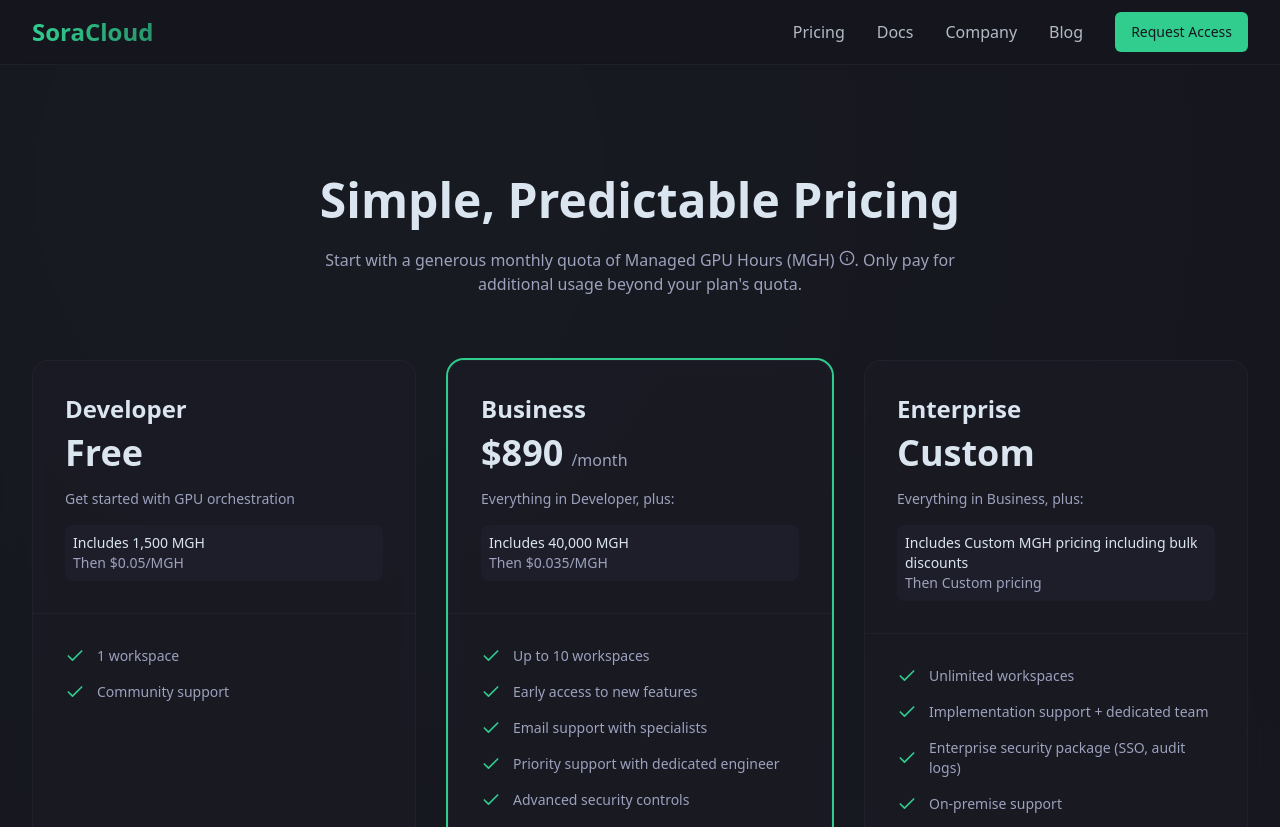
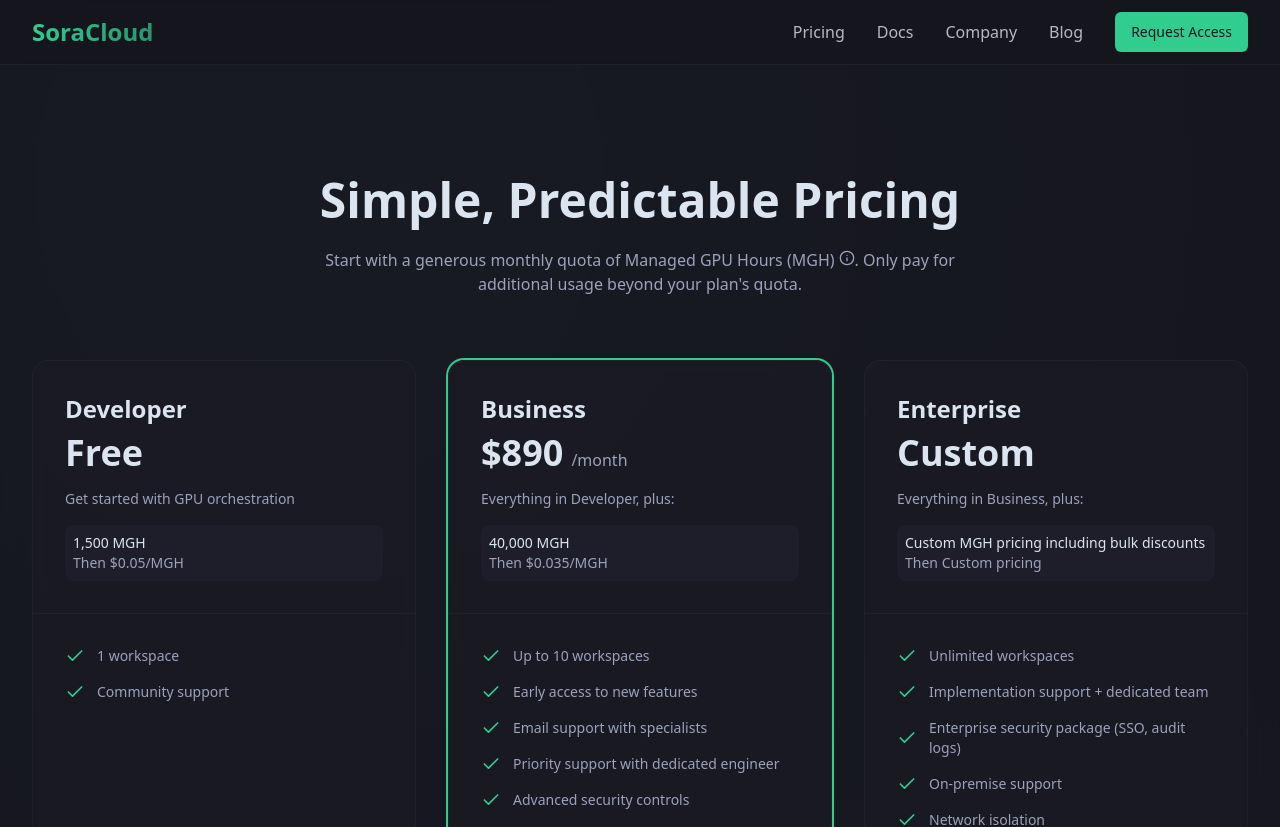
Before and after one commit to skyforclouds/soracloud-landing-page-full, a React (Vite) app: page /pricing in a window 1280 px wide. Shown: the top 827 px of the page. Built offline with nearby package versions, Linux system fonts and the light colour scheme.

Commit message:
Update Enterprise plan description
Update the description of the Enterprise plan on the pricing page and homepage to only include "Custom MGH pricing including bulk discounts".

```diff
--- a/src/components/Pricing.tsx
+++ b/src/components/Pricing.tsx
@@ -185,7 +185,7 @@ const Pricing = () => {
                 <p className="text-muted-foreground text-sm">{plan.description}</p>
                 <div className="mt-4 p-2 bg-secondary/70 rounded-lg">
                   <p className="text-sm font-medium text-foreground">
-                    Includes {plan.quota}
+                    {plan.quota}
                     <br />
                     <span className="text-muted-foreground">
                       Then {plan.overageRate}
```
